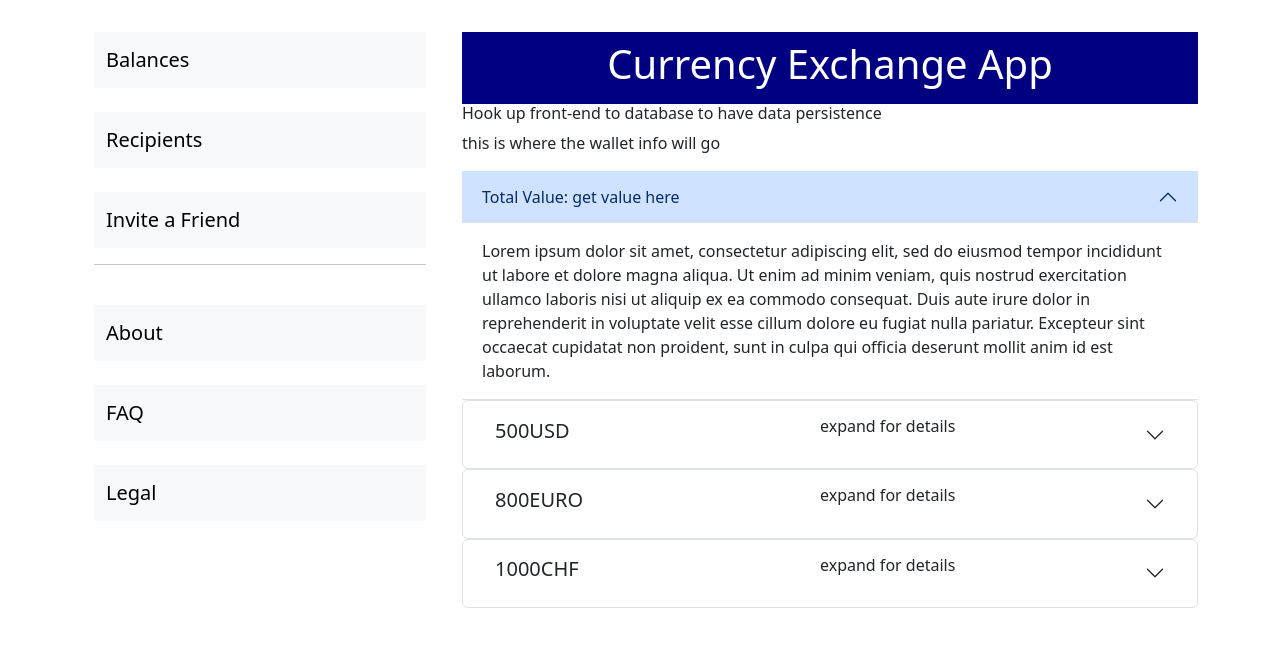
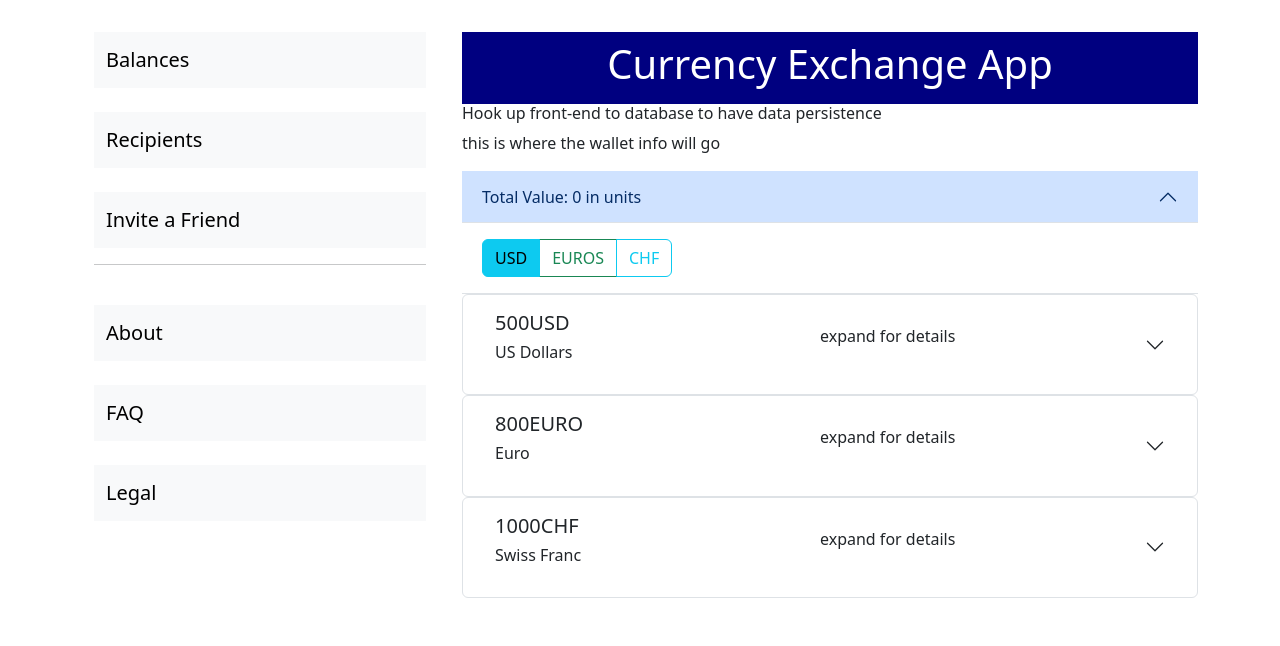
Before and after one commit to mariahw4/currency-exchange, a React (Create React App) app in the folder frontend/: page / in a window 1280 px wide. Shown: the top 646 px of the page. Built offline with nearby package versions, Linux system fonts and the light colour scheme.

Commit message:
added modals for each action in drop down account, setup gh-pages

```diff
--- a/frontend/package.json
+++ b/frontend/package.json
@@ -1,6 +1,7 @@
 {
   "name": "frontend",
   "version": "0.1.0",
+  "homepage": "https://mariahw4.github.io/currency-exchange",
   "private": true,
   "dependencies": {
     "@testing-library/jest-dom": "^5.17.0",
@@ -16,6 +17,8 @@
     "web-vitals": "^2.1.4"
   },
   "scripts": {
+    "predeploy": "npm run build",
+    "deploy": "gh-pages -d build",
     "start": "react-scripts start",
     "build": "react-scripts build",
     "test": "react-scripts test",
@@ -38,5 +41,8 @@
       "last 1 firefox version",
       "last 1 safari version"
     ]
+  },
+  "devDependencies": {
+    "gh-pages": "^5.0.0"
   }
 }
--- a/frontend/src/App.css
+++ b/frontend/src/App.css
@@ -10,3 +10,19 @@
   padding: .5rem;
   text-align: center;
 }
+
+.accordian-body {
+  font-size: smaller;
+  justify-content: end;
+  text-align:right;
+}
+
+.account-info-left {
+  text-align: left;
+  border-right: 2px solid black;
+  margin: 1rem 0;
+}
+
+.account-info-right {
+  text-align: left;
+}
--- a/frontend/src/components/AccountHolderCard/data.js
+++ b/frontend/src/components/AccountHolderCard/data.js
@@ -2,11 +2,11 @@ const userData = [
     {
         id: '1',
         user: 'Jane Doe',
-        amount: '500',
+        amount: 500,
         currency: 'USD',
         currencyName: 'US Dollars',
         bankCode: 'XXXXXXXXX',
-        address:  'DoeJanes, /n Missoula MT USA',
+        address:  'DoeJanes, Missoula MT USA',
         accountNumber: 'XXXXXXXXX',
         wireTransfer: 'XXXXXXXXX',
         routingNumber: 'XXXXXXXXX'
@@ -14,11 +14,11 @@ const userData = [
     {
         id: '2',
         user: 'Jane Doe',
-        amount: '800',
+        amount: 800,
         currency: 'EURO',
         currencyName: 'Euro',
         bankCode: 'XXXXXXXXX',
-        address:  'DoeJanes, /n Missoula MT USA',
+        address:  'DoeJanes, Missoula MT USA',
         accountNumber: 'XXXXXXXXX',
         wireTransfer: 'XXXXXXXXX',
         routingNumber: 'XXXXXXXXX'
@@ -26,11 +26,11 @@ const userData = [
     {
         id: '3',
         user: 'Jane Doe',
-        amount: '1000',
+        amount: 1000,
         currency: 'CHF',
         currencyName: 'Swiss Franc',
         bankCode: 'XXXXXXXXX',
-        address:  'DoeJanes, /n Missoula MT USA',
+        address:  'DoeJanes, Missoula MT USA',
         accountNumber: 'XXXXXXXXX',
         wireTransfer: 'XXXXXXXXX',
         routingNumber: 'XXXXXXXXX'
--- a/frontend/src/components/AccountHolderCard/index.js
+++ b/frontend/src/components/AccountHolderCard/index.js
@@ -2,25 +2,49 @@ import Accordion from 'react-bootstrap/Accordion';
 import Container from 'react-bootstrap/Container';
 import Row from 'react-bootstrap/Row';
 import Col from 'react-bootstrap/Col';
+import Button from 'react-bootstrap/Button';
+import Modal from 'react-bootstrap/Modal';
+
+import { useState } from 'react';
 
 
+import TotalValue from '../Actions/totalValue';
 import userData from "./data";
 
+
 function AccountHolderCard() {
+
+  const [show, setShow] = useState(false);
+  const handleClose = () => setShow(false);
+  const handleShow = () => setShow(true);
+
+
+
+  const handleAddCurrency = async () => {
+
+  }
+
+  const handleSendCurrency = async () => {
+    // this will open a modal saying we don't have function yet
+  }
+
+  const handleConvertCurrency = async () => {
+    // this will open a modal with a simple currency conversion table and then will deduct currency from total and add relevant currency to appropriate total.
+  }
+
+
+
+
+
   console.log(userData)
+
+
   return (
     <Accordion defaultActiveKey="0" flush>
       <Accordion.Item eventKey="0">
-            <Accordion.Header>Total Value: get value here</Accordion.Header>
-            <Accordion.Body>
-              Lorem ipsum dolor sit amet, consectetur adipiscing elit, sed do
-              eiusmod tempor incididunt ut labore et dolore magna aliqua. Ut enim ad
-              minim veniam, quis nostrud exercitation ullamco laboris nisi ut
-              aliquip ex ea commodo consequat. Duis aute irure dolor in
-              reprehenderit in voluptate velit esse cillum dolore eu fugiat nulla
-              pariatur. Excepteur sint occaecat cupidatat non proident, sunt in
-              culpa qui officia deserunt mollit anim id est laborum.
-            </Accordion.Body>
+
+        <TotalValue />
+
       </Accordion.Item>
       <Container>
         {userData.map((props) => (
@@ -30,16 +54,75 @@ function AccountHolderCard() {
               <Accordion.Header>
                 <Col >
                   <h5 className='currency-value'>{props.amount}{props.currency}</h5>
+                  <p>{props.currencyName}</p>
                 </Col>
                 <Col>
                   <p className='details'>expand for details</p>
                 </Col>
               </Accordion.Header>
 
-            <Accordion.Body>
-
-              <p>{props.user}</p>
-
+              <Accordion.Body className='accordian-body'>
+                <Container>
+                  <Row>
+                    <Col className='account-info-left'>
+                      <p>Account Name: {props.user} </p>
+                      <p>Bank Code: {props.bankCode} </p>
+                      <p>Address: {props.address}</p>
+                    </Col>
+                    <Col className='account-info-right'>
+                      <p>Account Number: {props.accountNumber} </p>
+                      <p>Wire Transfer Number: {props.wireTransfer} </p>
+                      <p>Routing Number: {props.routingNumber}</p>
+                      <a href='/faq'>Learn More</a>
+                    </Col>
+                  </Row>
+                </Container>
+                <Button variant="info" onClick={handleShow}> ADD {props.currency}</Button>{' '}
+                <Modal show={show} onHide={handleClose} animation={false}>
+                  <Modal.Header closeButton>
+                    <Modal.Title>Modal heading</Modal.Title>
+                  </Modal.Header>
+                  <Modal.Body>Woohoo, you are reading this text in a modal!</Modal.Body>
+                  <Modal.Footer>
+                    <Button variant="secondary" onClick={handleClose}>
+                      Close
+                    </Button>
+                    <Button variant="primary" onClick={handleAddCurrency}>
+                      Save Changes
+                    </Button>
+                  </Modal.Footer>
+                </Modal>
+                <Button id='send-btn' variant="info" onClick={handleShow}>SEND {props.currency}</Button>{' '}
+                <Modal show={show} onHide={handleClose} animation={false}>
+                  <Modal.Header closeButton>
+                    <Modal.Title>Modal heading</Modal.Title>
+                  </Modal.Header>
+                  <Modal.Body>Woohoo, you are reading this text in a modal!</Modal.Body>
+                  <Modal.Footer>
+                    <Button variant="secondary" onClick={handleClose}>
+                      Close
+                    </Button>
+                    <Button variant="primary" onClick={handleSendCurrency}>
+                      Save Changes
+                    </Button>
+                  </Modal.Footer>
+                </Modal>
+                <Button id='convert-btn' variant="info" onClick={handleShow}>CONVERT {props.currency}</Button>{' '}
+                <Modal show={show} onHide={handleClose} animation={false}>
+                  <Modal.Header closeButton>
+                    <Modal.Title>Modal heading</Modal.Title>
+                  </Modal.Header>
+                  <Modal.Body>Woohoo, you are reading this text in a modal!</Modal.Body>
+                  <Modal.Footer>
+                    <Button variant="secondary" onClick={handleClose}>
+                      Close
+                    </Button>
+                    <Button variant="primary" onClick={handleConvertCurrency}>
+                      Save Changes
+                    </Button>
+                  </Modal.Footer>
+                </Modal>
+                <Button id='more-btn' variant="info" href='/faq'>MORE</Button>{' '}
 
               </Accordion.Body>
             </Accordion.Item>
--- /dev/null
+++ b/frontend/src/components/Actions/totalValue.js
@@ -0,0 +1,106 @@
+import userData from "../AccountHolderCard/data";
+
+import Accordion from 'react-bootstrap/Accordion';
+import ButtonGroup from 'react-bootstrap/ButtonGroup';
+import ToggleButton from 'react-bootstrap/ToggleButton';
+
+import { useState } from 'react';
+
+function TotalValue() {
+    console.log(userData)
+
+    const [totalValue, setTotalValue] = useState(0);
+    const [USD_value, setUSD_value] = useState(500);
+    const [EUR_value, setEUR_value] = useState(800);
+    const [CHF_value, setCHF_value] = useState(1000);
+
+    console.log('dollars value', USD_value)
+
+    const handleTotalValue = () => {
+
+        if(userData.currency === 'USD') {
+            setUSD_value(userData.amount)
+        }
+
+    }
+
+    const USDtoEUR = amount => {
+        let USDtoEUR_rate = .91
+        let result = amount * USDtoEUR_rate
+        return result
+    }
+    const EURtoUSD = amount => {
+        let EURtoUSD_rate = 1.09
+        let result = amount * EURtoUSD_rate
+        return result
+    }
+
+    const USDtoCHF = amount => {
+        let USDtoCHF_rate = .88
+        let result = amount * USDtoCHF_rate
+        return result
+    }
+
+    const CHFtoUSD = amount => {
+        let CHFtoUSD_rate = 1.14
+        let result = amount * CHFtoUSD_rate
+        return result
+    }
+
+    const EURtoCHF = amount => {
+        let EURtoCHF_rate = .96
+        let result = amount * EURtoCHF_rate
+        return result
+    }
+
+    const CHFtoEUR = amount => {
+        let CHFtoEUR_rate = 1.04
+        let result = amount * CHFtoEUR_rate
+        return result
+    }
+
+
+
+    console.log('total value?', handleTotalValue)
+
+    const handleCurrencyChange = async() => {
+        // this will chance the  totalValue of wallet from one currency to the next
+          }
+
+    const [radioValue, setRadioValue] = useState('1');
+
+  const radios = [
+    { name: 'USD', value: '1' },
+    { name: 'EUROS', value: '2' },
+    { name: 'CHF', value: '3' },
+  ];
+
+return (
+<>
+
+   <Accordion.Header>Total Value: {totalValue} in units</Accordion.Header>
+        <Accordion.Body>
+          <ButtonGroup>
+            {radios.map((radio, idx) => (
+                <ToggleButton
+                key={idx}
+                id={`radio-${idx}`}
+                className='radio-btns'
+                type="radio"
+                variant={idx % 2 ? 'outline-success' : 'outline-info'}
+                name="radio"
+                value={radio.value}
+                checked={radioValue === radio.value}
+                onChange={(e) => setRadioValue(e.currentTarget.value)}
+                onClick={handleCurrencyChange}
+              >
+                {radio.name}
+              </ToggleButton>
+            ))}
+          </ButtonGroup>
+        </Accordion.Body>
+            </>
+)
+}
+
+export default TotalValue;
```
Also changed, not shown: frontend/src/components/Actions/index.js (added), 1 other file (tests, documents, lock files or other folders). Lines whose indentation alone changed are shown as unchanged.
